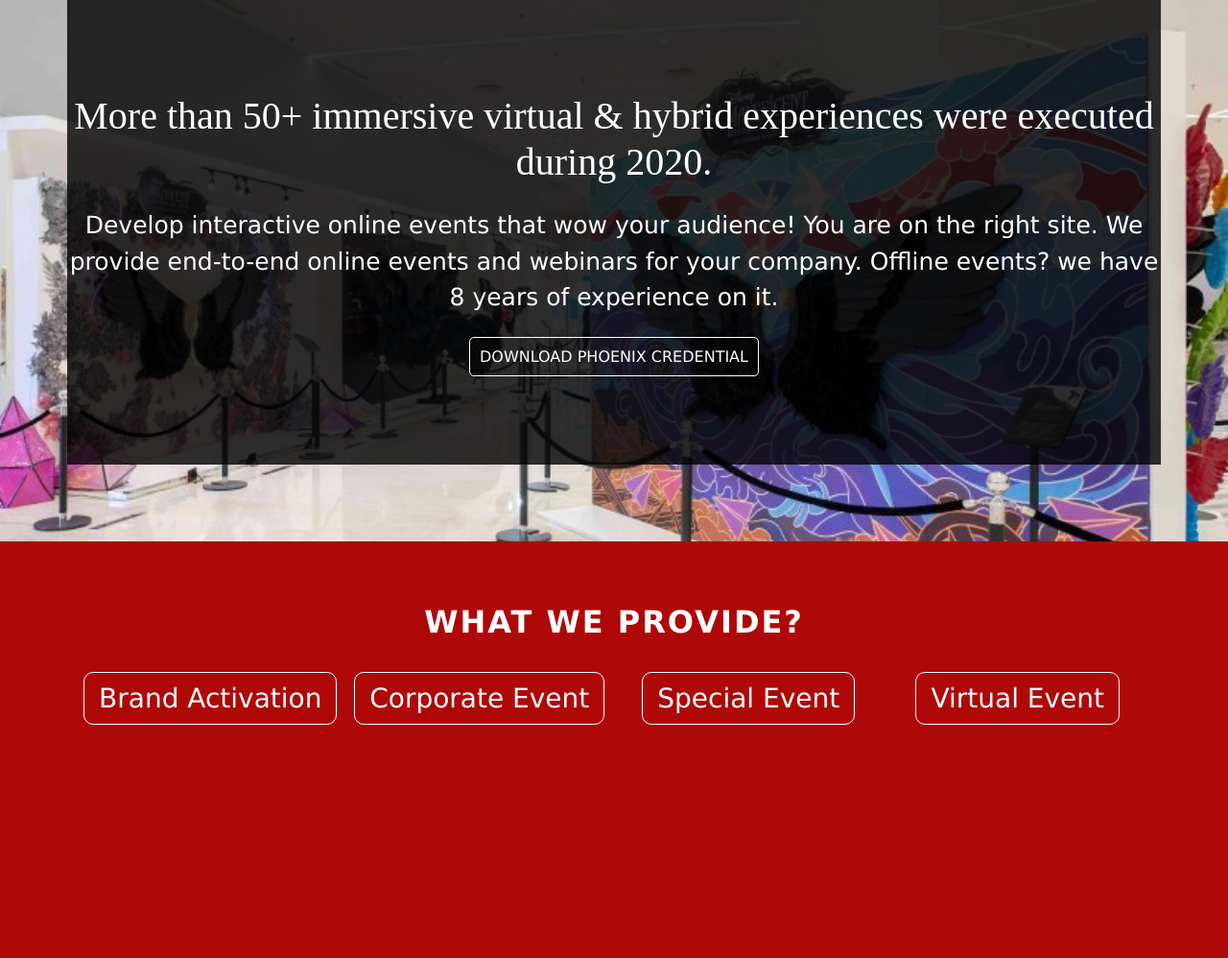
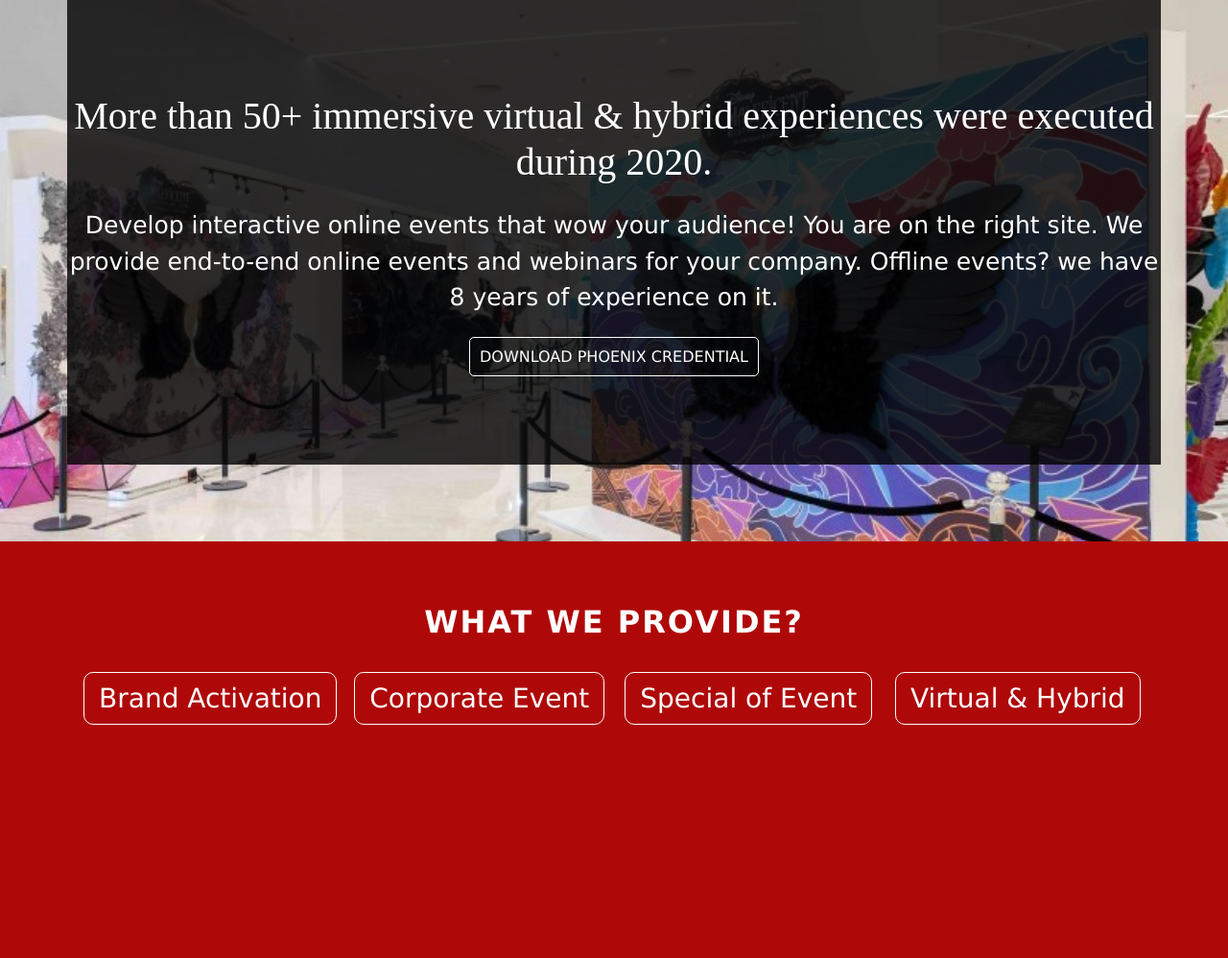
Before and after one commit to farizaiis/farizaiis.github.io, a website: page client/index.html in a window 1280 px wide. Shown: the part 83-1081 px from the top of the page at 96% size. Drawn offline with nearby package versions, Linux system fonts and the light colour scheme.

Commit message:
modify provide

```diff
--- a/client/index.html
+++ b/client/index.html
@@ -60,11 +60,11 @@
 
                 </div>
                 <div class="service">
-                    <h3  data-toggle="modal" data-target="#modalSpecialEvent">Special Event</h3>
+                    <h3  data-toggle="modal" data-target="#modalSpecialEvent">Special of Event</h3>
 
                 </div>
                 <div class="service">
-                    <h3  data-toggle="modal" data-target="#modalVirtualEvent">Virtual Event</h3>
+                    <h3  data-toggle="modal" data-target="#modalVirtualEvent">Virtual & Hybrid</h3>
 
                 </div>
                 <div class="clear"></div>
```
